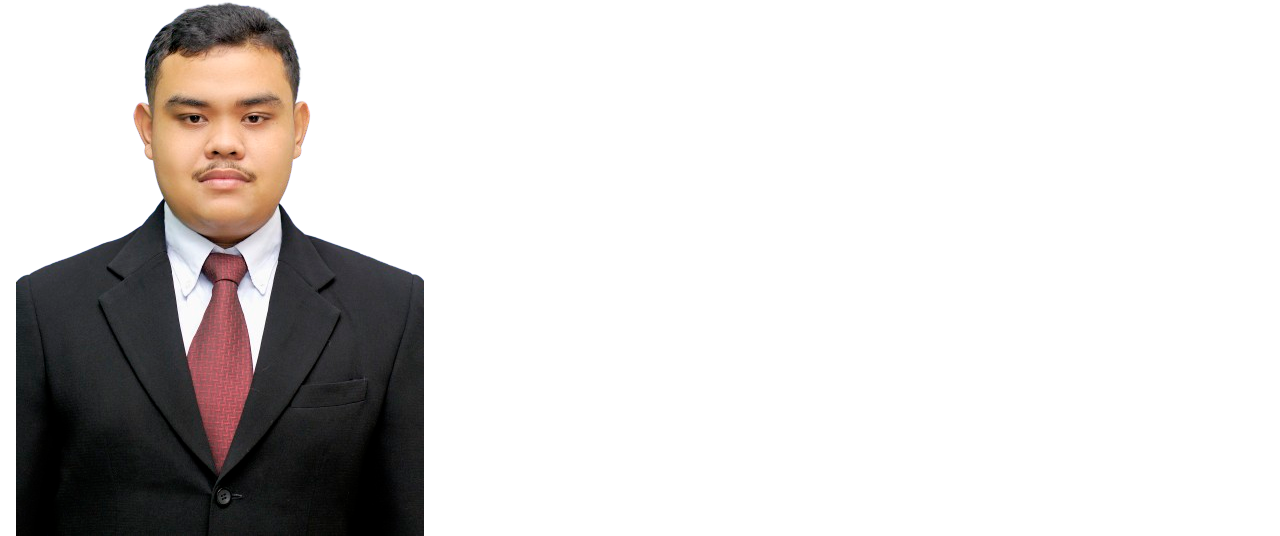
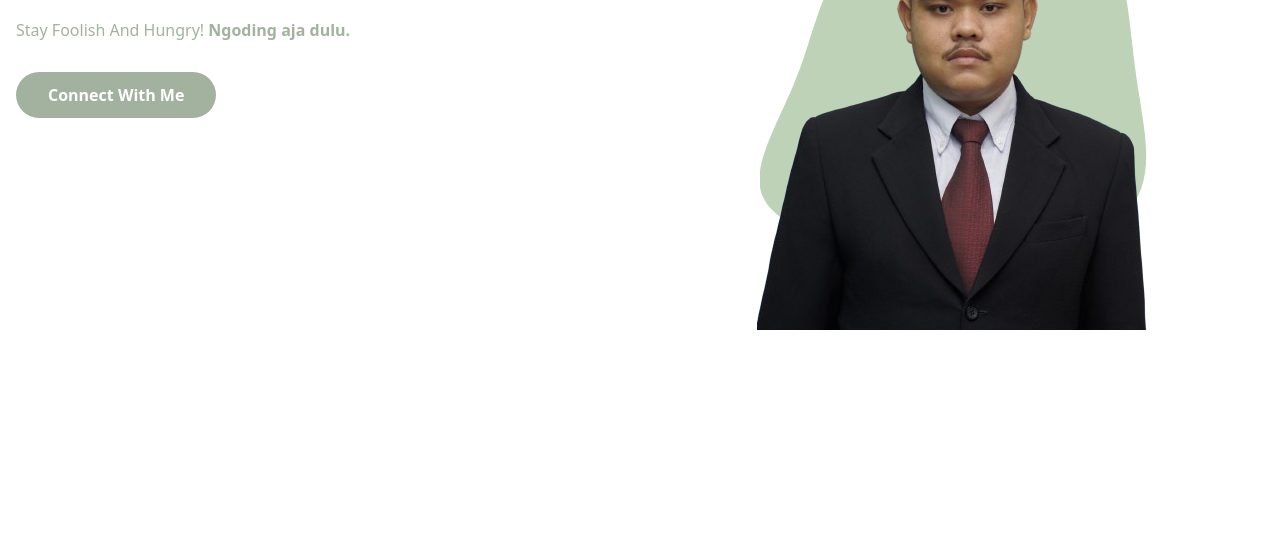
Before and after one commit to yumanuralfath/yumana20.github.io, a website: page index.html in a window 1280 px wide. Shown: the part 466-1002 px from the top of the page. After the commit the page ends 800 px from the top, so only its background shows below. Drawn offline with Linux system fonts and the light colour scheme.

Commit message:
Beta Version

```diff
--- a/index.html
+++ b/index.html
@@ -11,7 +11,7 @@
     <section id="Home" class="pt-36"></section>
     <div class="container">
       <div class="flex flex-wrap">
-        <div class="w-full self-center px-4">
+        <div class="w-full self-center px-4 lg:w-1/2">
           <h1 class="text-base font-semibold text-primary">
             Welcome Adventurer 🙌, I'm
             <span class="block font-bold text-third text-4xl mt-1"
@@ -27,16 +27,35 @@
             <span class="text-green-850">Stay Foolish And Hungry! </span>
             <span class="font-bold">Ngoding aja dulu.</span>
           </p>
+
           <a
             href=""
             class="text-base font-semibold text-white bg-third py-3 px-8 rounded-full hover:shadow-lg hover:opacity-80 transition duration-300 ease-in-out"
             >Connect With Me</a
           >
         </div>
-      </div>
-      <div class="w-full self-end px-4">
-        <div class="mt-10">
-          <img src="dist/img/Yuma_Biru_DSC4623-removebg-preview.png" alt="" />
+        <div class="w-full self-end px-4 lg:w-1/2">
+          <div class="relative mt-10">
+            <img
+              src="dist/img/_DSC4613-removebg-preview.png"
+              alt="Yuma Nur Alfath"
+              class="max-w-full mx-auto"
+            />
+            <span class="absolute -bottom-0 -z-10 left-1/2 -translate-x-1/2">
+              <svg
+                width="400"
+                height="400"
+                viewBox="0 0 200 200"
+                xmlns="http://www.w3.org/2000/svg"
+              >
+                <path
+                  fill="#BDD2B6"
+                  d="M46.3,-66.8C55.7,-56.9,56.1,-37.6,58.3,-21.2C60.4,-4.9,64.3,8.6,60.4,19.4C56.6,30.1,45,38,33.6,44.1C22.3,50.2,11.1,54.4,0.5,53.7C-10.1,53,-20.3,47.4,-33.4,41.9C-46.5,36.4,-62.6,31,-66.1,21.3C-69.6,11.5,-60.4,-2.6,-54.7,-17C-48.9,-31.4,-46.6,-46.2,-38.1,-56.4C-29.5,-66.6,-14.8,-72.2,1.8,-74.7C18.4,-77.3,36.9,-76.7,46.3,-66.8Z"
+                  transform="translate(100 100) scale(1.5)"
+                />
+              </svg>
+            </span>
+          </div>
         </div>
       </div>
     </div>
```
Also changed, not shown: dist/img/Yuma_Biru_DSC4623-removebg-preview.png (deleted), dist/img/_DSC4613-removebg-preview.png (added), dist/output.css.
